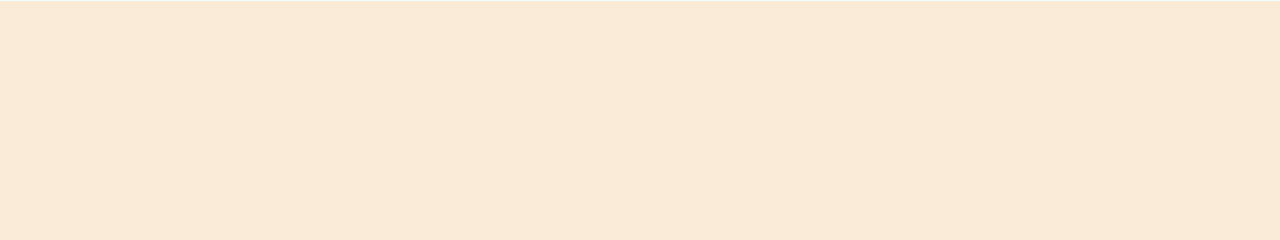
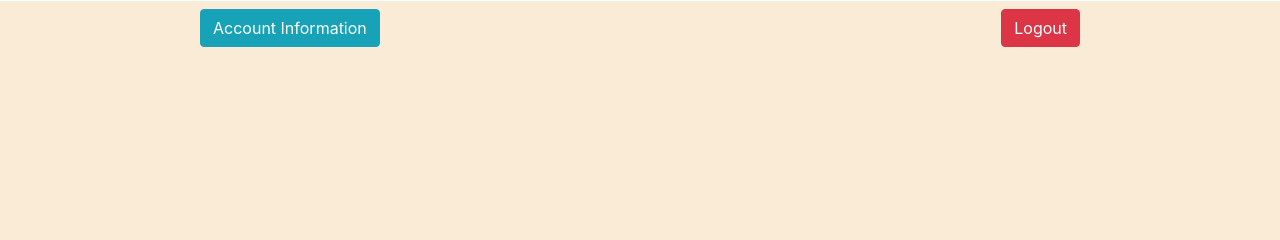
Before and after one commit to rywentz/NittanyAuctionProject, a Flask app: page /welcome in a window 1280 px wide. Shown: the part 84-324 px from the top of the page. Run offline with Flask 3, Linux system fonts and the light colour scheme; parts of the project's set-up code (start-up, migrations or seed data) failed here and were passed over; some libraries are stand-ins or nearby versions.

Commit message:
working on account information page. logout working

```diff
--- a/app.py
+++ b/app.py
@@ -92,6 +92,23 @@ def createaccount():
 @app.route('/welcome', methods=['POST', 'GET'])
 def welcome():
     return render_template('welcome.html')
+
+@app.route('/logout')
+def logout():
+    ##logout logic
+    return render_template('login.html')
+
+
+@app.route('/account', methods=['POST', 'GET'])
+def view_account():
+    ##pull account data from db
+    if request.method == 'GET':
+        connection = sql.connect('database.db')
+
+
+
+
+    return render_template('account.html')
 
 #hashing algorithm that takes a word and hashes it to a SHA256 hash.
 def hashing(password):
--- a/templates/welcome.html
+++ b/templates/welcome.html
@@ -6,7 +6,7 @@
     <meta name="viewport" content="width=device-width, initial-scale=1">
     <link rel="stylesheet" href="https://stackpath.bootstrapcdn.com/bootstrap/4.4.1/css/bootstrap.min.css"
           integrity="sha384-Vkoo8x4CGsO3+Hhxv8T/Q5PaXtkKtu6ug5TOeNV6gBiFeWPGFN9MuhOf23Q9Ifjh" crossorigin="anonymous">
-    <title>Hospital Patient Portal</title>
+    <title>Nittany Auction</title>
 </head>
 
 <body style="background-color:AntiqueWhite">
@@ -14,6 +14,17 @@
 <h4 style = "text-align: center; background-color:Azure" >
     Logged in as: {{ email }} ({{ role }})
 </h4>
+
+<div style="display: flex; justify-content: space-between; align-items: center; padding: 0 200px;">
+    <form action="/account" method="GET">
+        <button type="submit" class="btn btn-info">Account Information</button>
+    </form>
+    <form action="/login">
+        <button type="submit" class="btn btn-danger">Logout</button>
+    </form>
+</div>
+
+
 <br>
 <br>
 
```
